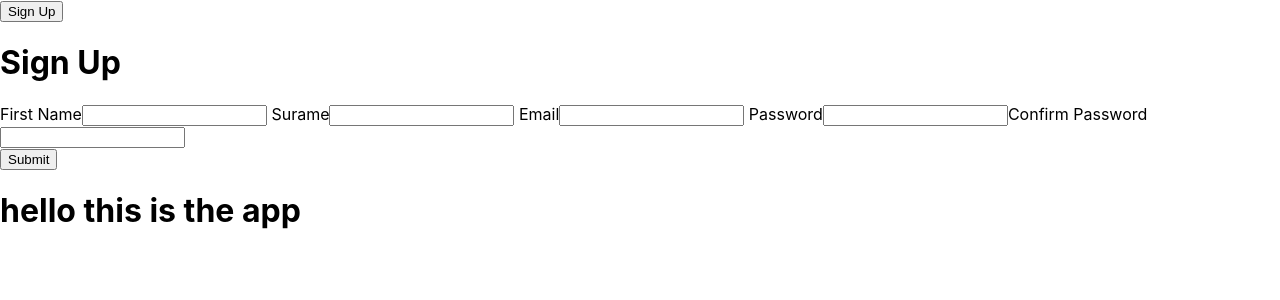
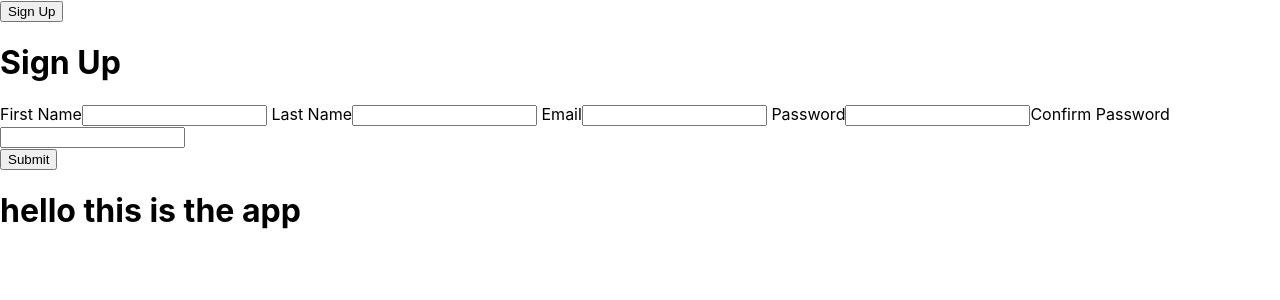
Before and after one commit to n335h/doggystuff, a React (Create React App) app: page /SignUp in a window 1280 px wide. Shown: the top 300 px of the page. Built offline with nearby package versions, Linux system fonts and the light colour scheme; no server answers.

Commit message:
input labels sorted

```diff
--- a/src/pages/SignInSignUp/Components/SignUp/SignUp.tsx
+++ b/src/pages/SignInSignUp/Components/SignUp/SignUp.tsx
@@ -64,14 +64,14 @@ return (
                 name='first_name'
                 onChange={handleChange}
                 required
-            />  <label htmlFor='first_name'>Surame</label>
+            />  <label htmlFor='last_name'>Last Name</label>
             <input
                 id='last_name'
                 type='text'
                 name='last_name'
                 onChange={handleChange}
                 required
-            />  <label htmlFor='first_name'>Email</label>
+            />  <label htmlFor='email'>Email</label>
             <input
                 id='email'
                 type='text'
```
